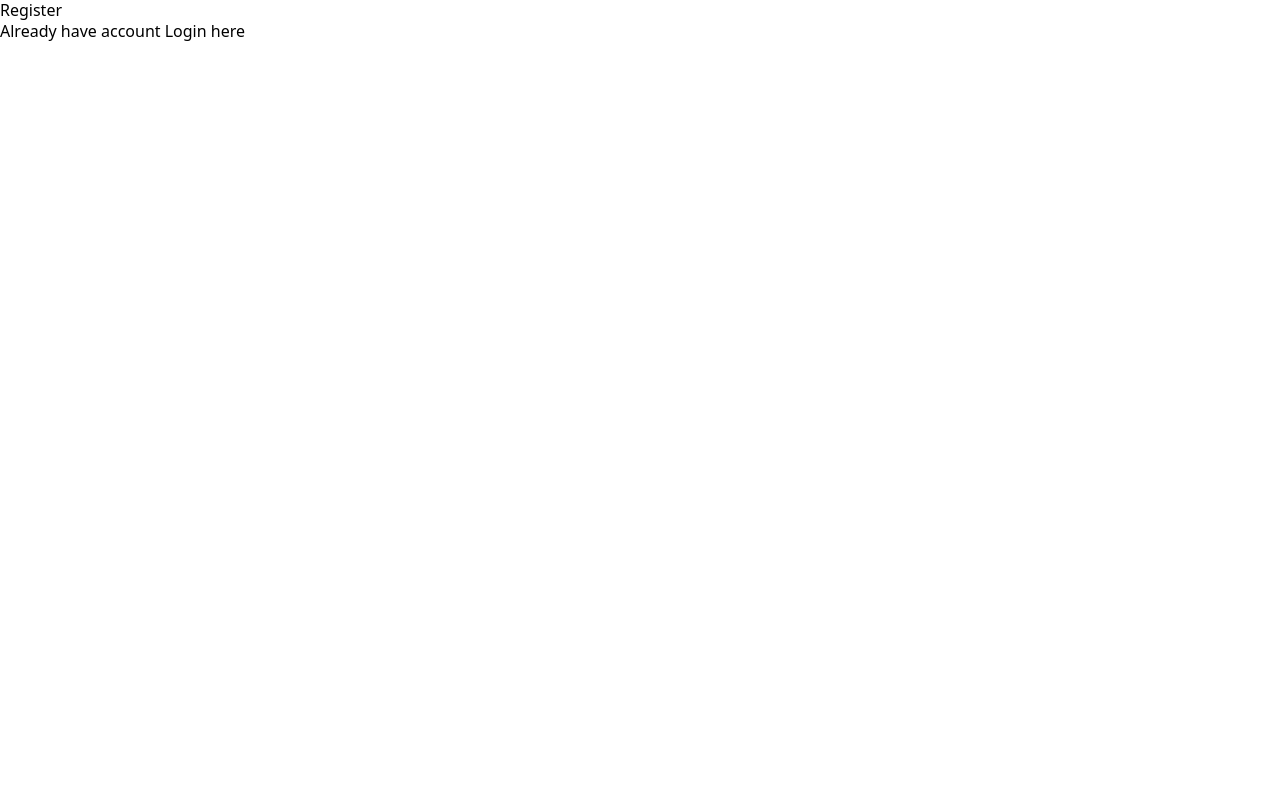
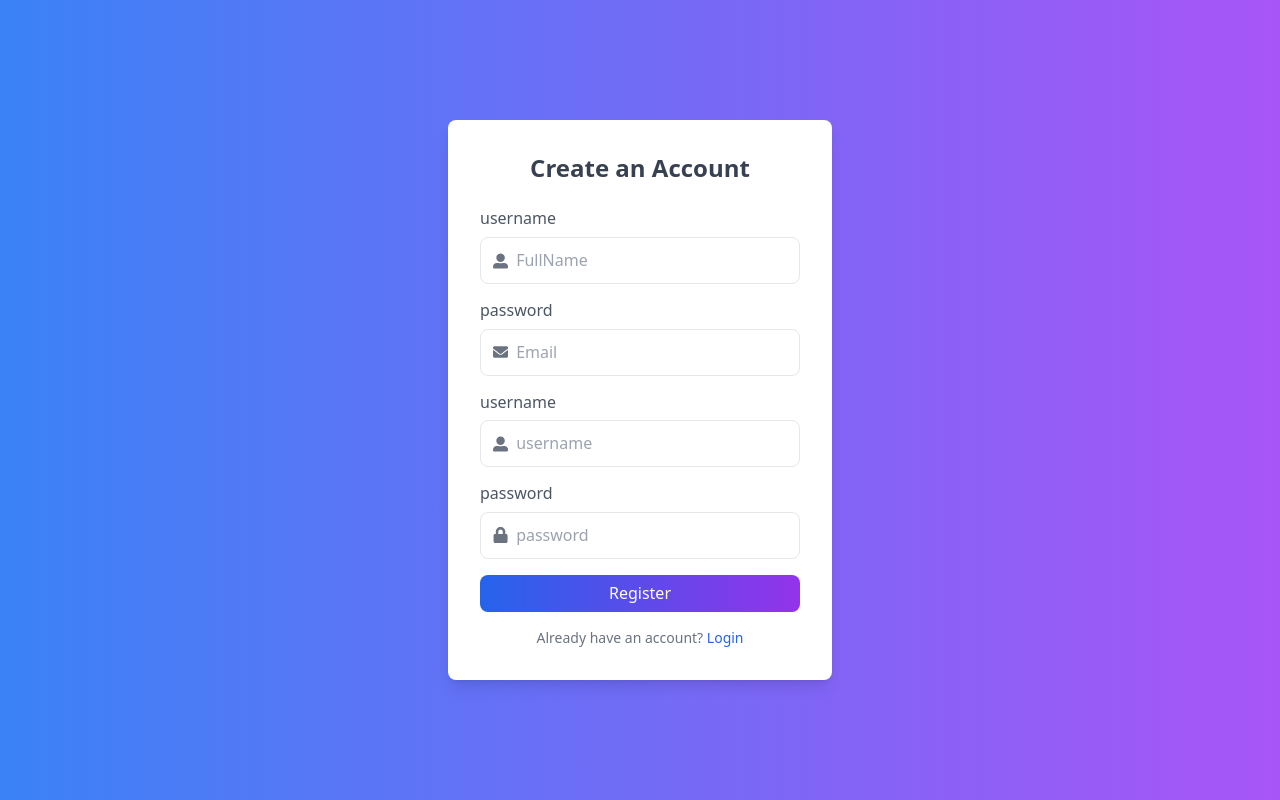
Before and after one commit to gaurab-magar/adminDashboard, a React (Create React App) app: page /register in a window 1280 px wide. Built offline with nearby package versions, Linux system fonts and the light colour scheme.

Commit message:
login Ui page implemented Ui-002: login and register ui page is implemented

```diff
--- a/src/Auth/LoginPage.js
+++ b/src/Auth/LoginPage.js
@@ -1,11 +1,36 @@
-import React from 'react'
+import React,{useState} from 'react'
+import FormWrapper from '../components/shared/FormWrapper'
+import InputField from '../components/shared/InputField'
+import Button from '../components/shared/Button'
+import { FaUserAlt, FaLock } from "react-icons/fa";
 import { Link } from 'react-router-dom'
 
 const LoginPage = () => {
+  const [formData, setFormData] = useState({ username: "", password: "" });
+
+  const handleChange = (e) => {
+    const { name, value } = e.target;
+    setFormData({ ...formData, [name]: value });
+  };
+
+  const handleSubmit = (e) => {
+    e.preventDefault();
+    console.log("Login data:", formData);
+  };
+
   return (
-    <div>LoginPage
-        <p>Dont have account <Link to={'/register'} >register here</Link></p>
-    </div>
+    <FormWrapper title='Welcome Back'>
+      <form onSubmit={handleSubmit}>
+        <InputField type='text' placeholder='Enter Your username' onChange={handleChange} name='username' label='username' Icon={FaUserAlt} />
+        <InputField type='password' placeholder='Enter Your password' onChange={handleChange} name='password' label='password' Icon={FaLock} />
+        <Button className="w-full bg-gradient-to-r from-blue-600 to-purple-600 text-white">
+          Login
+        </Button>
+      </form>
+        <p className="text-center text-gray-500 text-sm mt-4">
+          Don't have an account? <Link to='/register' className="text-blue-600 hover:underline">Sign Up</Link>
+        </p>
+    </FormWrapper>
   )
 }
 
--- a/src/Auth/Register.js
+++ b/src/Auth/Register.js
@@ -1,11 +1,37 @@
-import React from 'react'
-import { Link } from 'react-router-dom'
+import React, { useState } from 'react'
+import { Link } from 'react-router-dom';
+import { FaUserAlt, FaEnvelope, FaLock } from "react-icons/fa";
+import FormWrapper from '../components/shared/FormWrapper';
+import InputField from '../components/shared/InputField';
+import Button from '../components/shared/Button';
 
 const Register = () => {
+  const [formData, setFormData] = useState({ username: "", password: "" });
+
+  const handleChange = (e) => {
+    const { name, value } = e.target;
+    setFormData({ ...formData, [name]: value });
+  };
+
+  const handleSubmit = (e) => {
+    e.preventDefault();
+    console.log("Login data:", formData);
+  };
   return (
-    <div>Register
-              <p>Already have account <Link to={'/login'} >Login here</Link></p>
-    </div>
+    <FormWrapper title='Create an Account'>
+      <form onSubmit={handleSubmit}>
+        <InputField type='text' placeholder='FullName' onChange={handleChange} name='username' label='username' Icon={FaUserAlt} />
+        <InputField type='password' placeholder='Email' onChange={handleChange} name='password' label='password' Icon={FaEnvelope} />
+        <InputField type='text' placeholder='username' onChange={handleChange} name='username' label='username' Icon={FaUserAlt} />
+        <InputField type='password' placeholder='password' onChange={handleChange} name='password' label='password' Icon={FaLock} />
+        <Button className="w-full bg-gradient-to-r from-blue-600 to-purple-600 text-white">
+          Register
+        </Button>
+      </form>
+      <p className="text-center text-gray-500 text-sm mt-4">
+          Already have an account? <Link to='/login' className="text-blue-600 hover:underline">Login</Link>
+        </p>
+    </FormWrapper>
   )
 }
 
--- /dev/null
+++ b/src/components/shared/Button.js
@@ -0,0 +1,11 @@
+import React from 'react'
+
+const Button = ({type = 'button',className,onClick,children}) => {
+  return (
+    <button type={type} onClick={onClick} className={`py-2 px-4 rounded-lg font-medium hover:opacity-90 transition-opacity ${className}`}>
+        {children}
+    </button>
+  )
+}
+
+export default Button
--- /dev/null
+++ b/src/components/shared/FormWrapper.js
@@ -0,0 +1,14 @@
+import React from 'react'
+
+const FormWrapper = ({title,children}) => {
+  return (
+    <div className="min-h-screen flex items-center justify-center bg-gradient-to-r from-blue-500 to-purple-500">
+        <div className="bg-white p-8 rounded-lg shadow-lg w-full max-w-sm">
+            <h2 className="text-2xl font-bold text-center text-gray-700 mb-6">{title}</h2>
+            {children}
+        </div>
+    </div>
+  )
+}
+
+export default FormWrapper
--- /dev/null
+++ b/src/components/shared/InputField.js
@@ -0,0 +1,15 @@
+import React from 'react'
+
+const InputField = ({type= 'text' ,placeholder  , value , onChange, Icon , label}) => {
+  return (
+    <div className='mb-4'>
+        {label && <label className='mb-2 block text-gray-600 font-medium'>{label}</label>}
+        <div className="flex items-center border rounded-lg px-3 py-2">
+            {Icon && <Icon className='text-gray-500' />}
+            <input placeholder={placeholder} type={type} value={value} onChange={onChange} className='w-full px-2 py-1 text-gray-700 outline-none border-none' />
+        </div>
+    </div>
+  )
+}
+
+export default InputField
```
